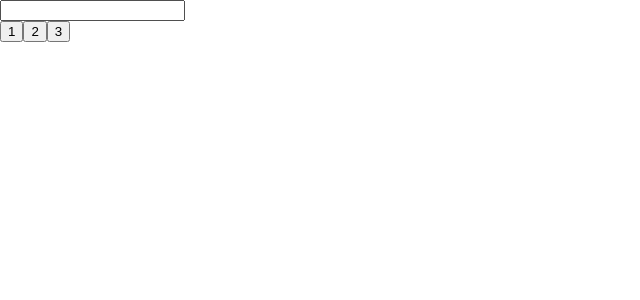
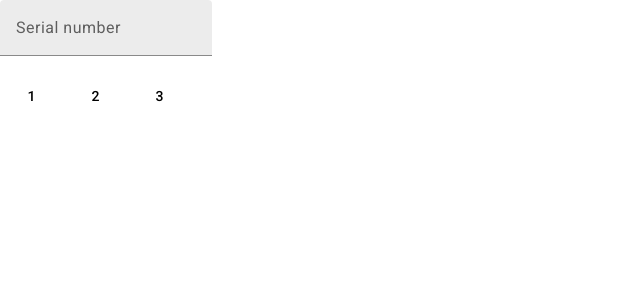
Before and after one commit to MNKanout/angualr-touch-input, an Angular app: page / in a window 1280 px wide. Shown: the top 300 px of the page, without its empty margins (0-640 px from the left). Built offline with nearby package versions, Linux system fonts and the light colour scheme.

Commit message:
Added basic styling using material

```diff
--- a/src/app/app.component.html
+++ b/src/app/app.component.html
@@ -1,15 +1,17 @@
 <div>
   <div>
-    <input type="text" [(ngModel)]="serialNumber"
-    (keydown)="onKeyDown($event)">
+    <mat-form-field>
+      <input matInput placeholder="Serial number"
+      [(ngModel)]="serialNumber"
+      (keydown)="onKeyDown($event)">
+    </mat-form-field>
   </div>
 
   <div>
-    <button *ngFor="let button of buttons"
+    <button mat-flat-button *ngFor="let button of buttons"
     (click)="onClick(button)"
     (touchstart)="onTouch(button, $event)">
       {{button}}
     </button>
   </div>
-
 </div>
--- a/src/app/app.module.ts
+++ b/src/app/app.module.ts
@@ -5,6 +5,9 @@ import { AppRoutingModule } from './app-routing.module';
 import { AppComponent } from './app.component';
 import { BrowserAnimationsModule } from '@angular/platform-browser/animations';
 import { FormsModule } from '@angular/forms';
+
+import {MatButtonModule} from '@angular/material/button';
+import {MatInputModule} from '@angular/material/input';
 
 @NgModule({
   declarations: [
@@ -15,6 +18,8 @@ import { FormsModule } from '@angular/forms';
     AppRoutingModule,
     BrowserAnimationsModule,
     FormsModule,
+    MatButtonModule,
+    MatInputModule
   ],
   providers: [],
   bootstrap: [AppComponent]
```
